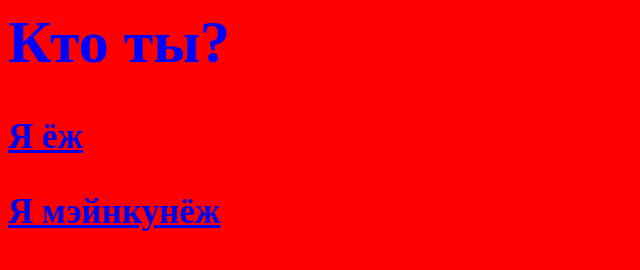
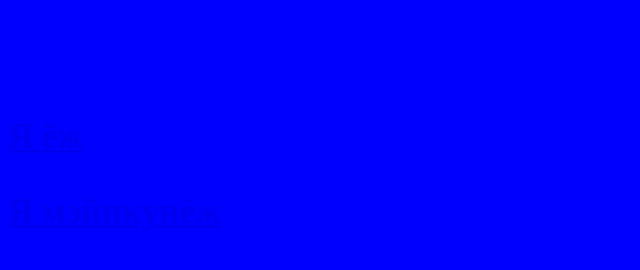
Before and after one commit to catling-debug/happy_birthday, a plain HTML site: page index.html in a window 1280 px wide. Shown: the whole page, without its empty margins (0-640 px from the left). Drawn offline with Linux system fonts and the light colour scheme.

Commit message:
Update styles.css

```diff
--- a/styles.css
+++ b/styles.css
@@ -12,6 +12,6 @@ pre {
      color: blue
   }
   body {
-     background-color: red
+     background-color: blue
   }
 }
```
